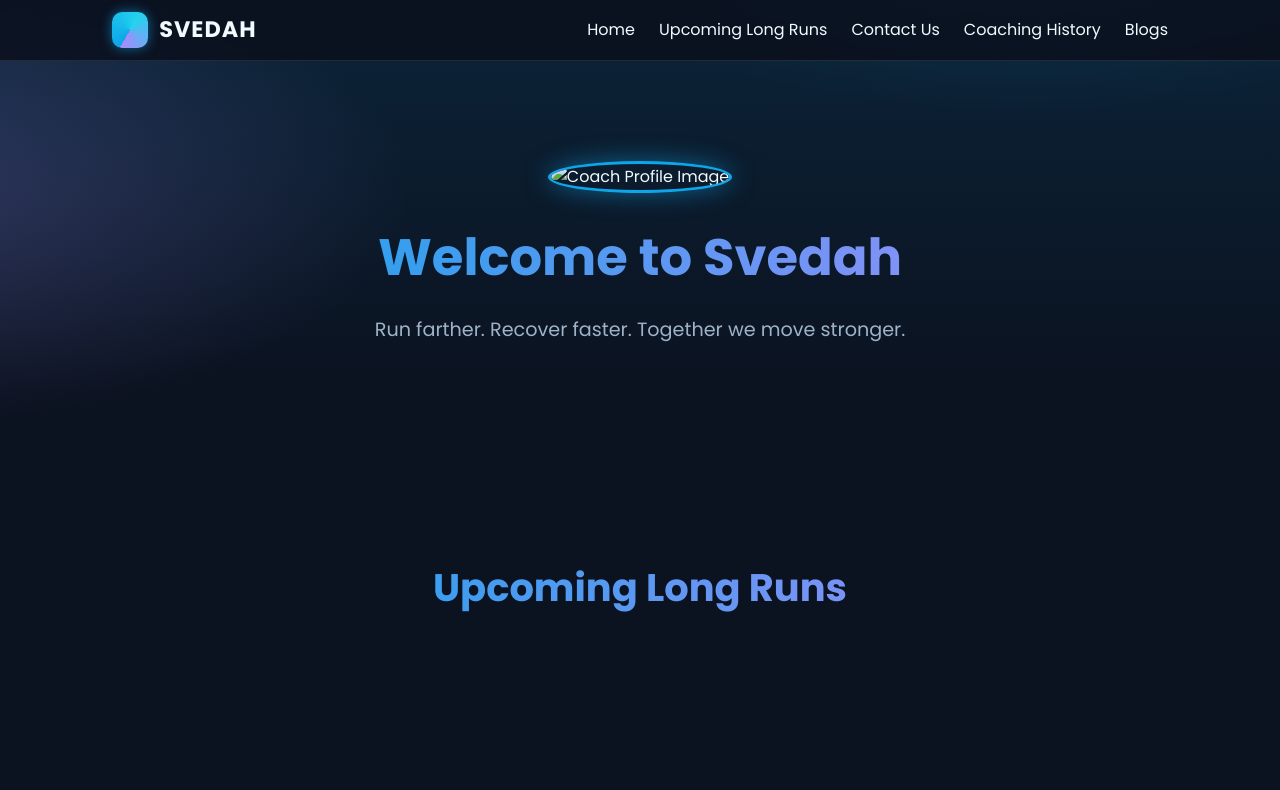
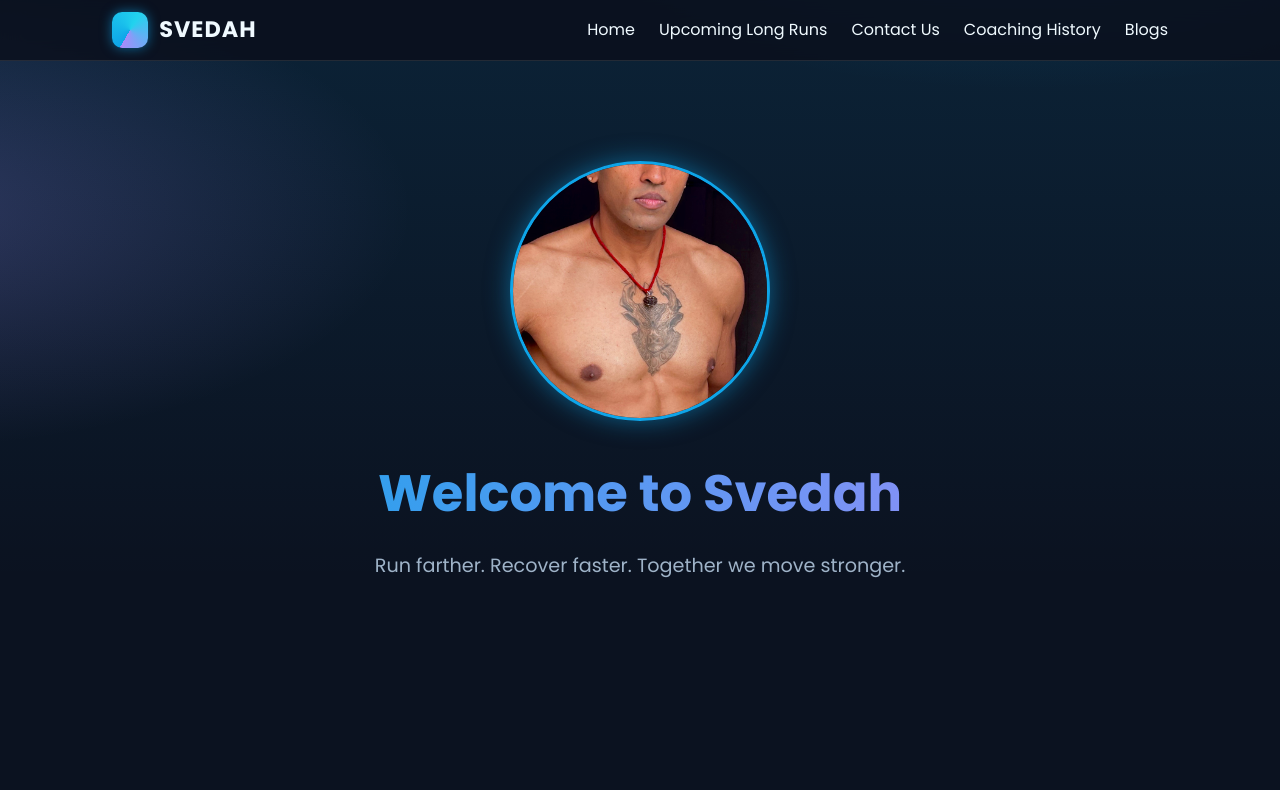
Before and after one commit to nandishnagaraj/webpage, a plain HTML site: page index.html in a window 1280 px wide. Shown: the top 790 px of the page. Drawn offline with Linux system fonts and the light colour scheme; no server answers.

Commit message:
Update index.html

```diff
--- a/index.html
+++ b/index.html
@@ -184,7 +184,7 @@
 
   <header id="home">
     <div class="container">
-      <img src="IMG_1103.jpeg" alt="Coach Profile Image" class="profile-img">
+      <img src="IMG_1665.jpeg" alt="Coach Profile Image" class="profile-img">
       <h1>Welcome to Svedah</h1>
       <p class="sub">Run farther. Recover faster. Together we move stronger.</p>
     </div>
```
